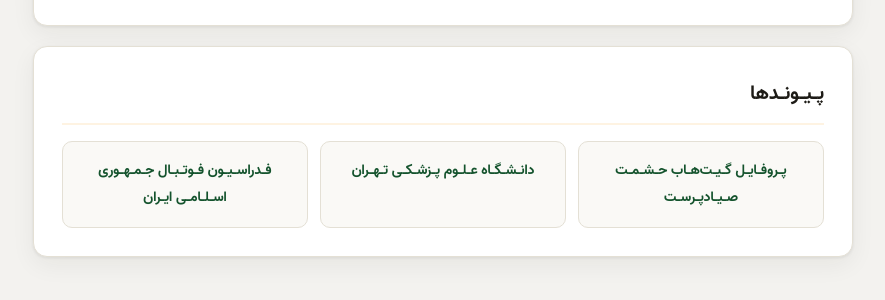
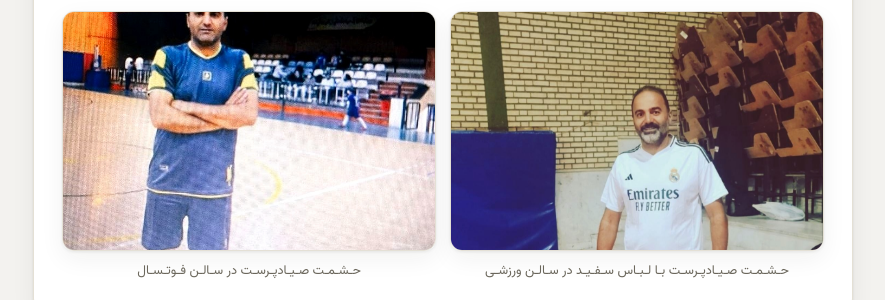
Before and after one commit to Mohamed454533/mohamed454533.github.io, a plain HTML site: page index.html in a window 1280 px wide. Shown: the part 3511-3811 px from the top of the page, without its empty margins (197-1082 px from the left). Drawn offline with Linux system fonts and the light colour scheme.

Commit message:
Enhance today's photos (color filter, q95, crops) and extend gallery to four photos

```diff
--- a/index.html
+++ b/index.html
@@ -268,6 +268,14 @@
           <img src="pictures/futsal-team-lineup.jpg" alt="خط‌آیند تیم فوتسال حشمت صیادپرست در سالن ورزشی" width="910" height="680" loading="lazy" decoding="async">
           <figcaption>خط‌آیند تیم فوتسال در سالن ورزشی</figcaption>
         </figure>
+        <figure class="gallery-item">
+          <img src="pictures/heshmat-white-kit.jpg" alt="حشمت صیادپرست با لباس سفید فوتبال در سالن ورزشی" width="1083" height="1280" loading="lazy" decoding="async">
+          <figcaption>حشمت صیادپرست با لباس سفید در سالن ورزشی</figcaption>
+        </figure>
+        <figure class="gallery-item">
+          <img src="pictures/futsal-player-portrait.jpg" alt="حشمت صیادپرست در سالن فوتسال" width="686" height="770" loading="lazy" decoding="async">
+          <figcaption>حشمت صیادپرست در سالن فوتسال</figcaption>
+        </figure>
       </div>
     </section>
 
```
Also changed, not shown: sitemap.xml (+8 -0 lines), pictures/futsal-player-portrait.jpg (added), pictures/futsal-team-lineup.jpg, pictures/grass-pitch-team.jpg, pictures/heshmat-white-kit.jpg (added).
